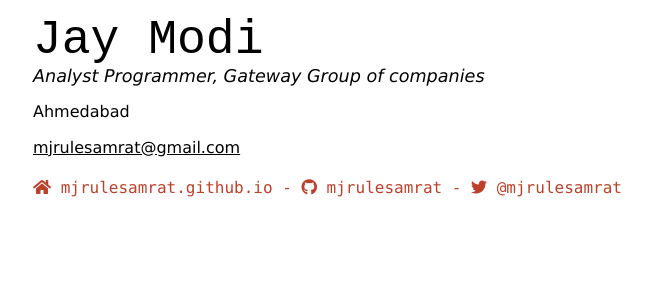
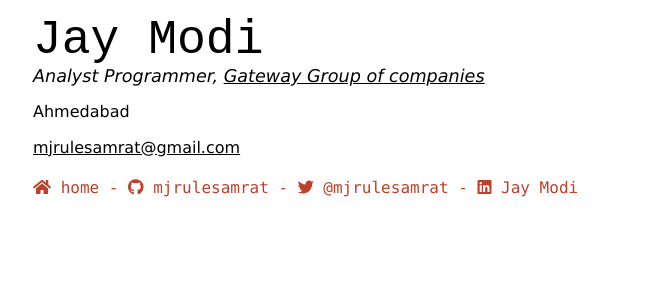
Before and after one commit to mjrulesamrat/mjrulesamrat.github.io, a Jekyll site: the page built from index.md, in a window 1280 px wide. Shown: the top 300 px of the page, without its empty margins (299-951 px from the left). Built offline with Jekyll 4.4.1, drawn with Linux system fonts in a browser that asks for light colours; nearby versions of some CDN libraries; a style sheet for code colours, icons or effects is not loaded.

Commit message:
Add linkedin url

```diff
--- a/index.md
+++ b/index.md
@@ -3,14 +3,15 @@ layout: cv
 title: Jay Modi's CV
 ---
 # Jay Modi
-Analyst Programmer, Gateway Group of companies
+Analyst Programmer, [Gateway Group of companies](https://thegatewaycorp.com)
 
 Ahmedabad<br/>
 
-<a href="mjrulesamrat@gmail.com">mjrulesamrat@gmail.com</a>
+<a href="mailto:mjrulesamrat@gmail.com">mjrulesamrat@gmail.com</a>
 
 <div id="webaddress">
-  <a href="https://mjrulesamrat.github.io"><i class="fas fa-home"></i> mjrulesamrat.github.io</a> -
-  <a href="https://github.com/mjrulesamrat"><i class="fab fa-github"></i> mjrulesamrat</a> -
-  <a href="https://twitter.com/mjrulesamrat"><i class="fab fa-twitter"></i> @mjrulesamrat</a>
+  <a href="https://mjrulesamrat.github.io" title="Jay Modi | Home"><i class="fas fa-home"></i> home</a> -
+  <a href="https://github.com/mjrulesamrat" title="Jay Modi | GitHub"><i class="fab fa-github"></i> mjrulesamrat</a> -
+  <a href="https://twitter.com/mjrulesamrat" title="Jay Modi | Twitter"><i class="fab fa-twitter"></i> @mjrulesamrat</a> -
+  <a href="https://linkedin.com/in/mjrulesamrat" title="Jay Modi | Linkedin"><i class="fab fa-linkedin"></i> Jay Modi</a>
 </div>
```
